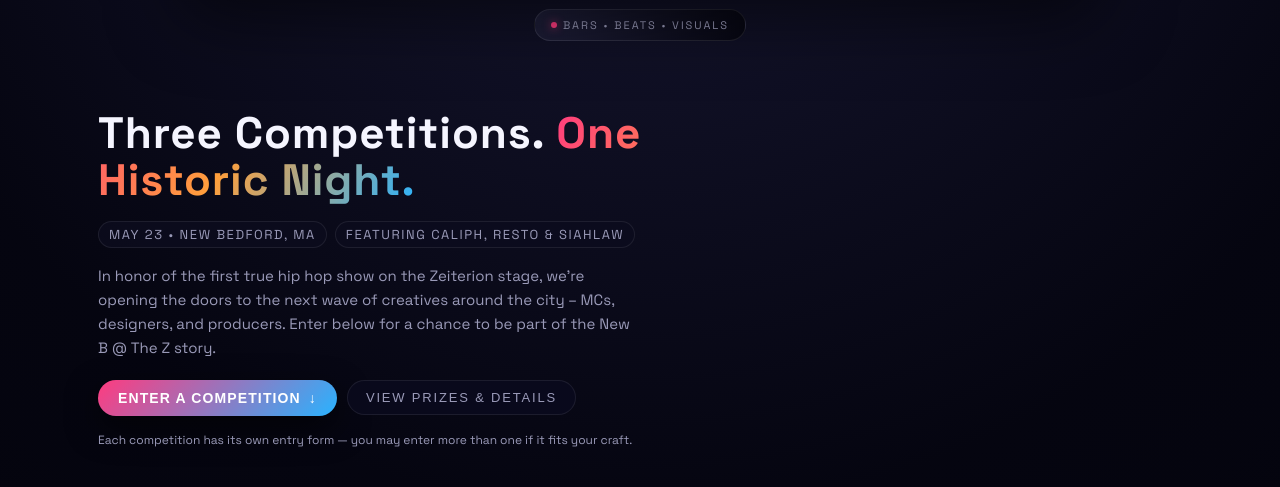
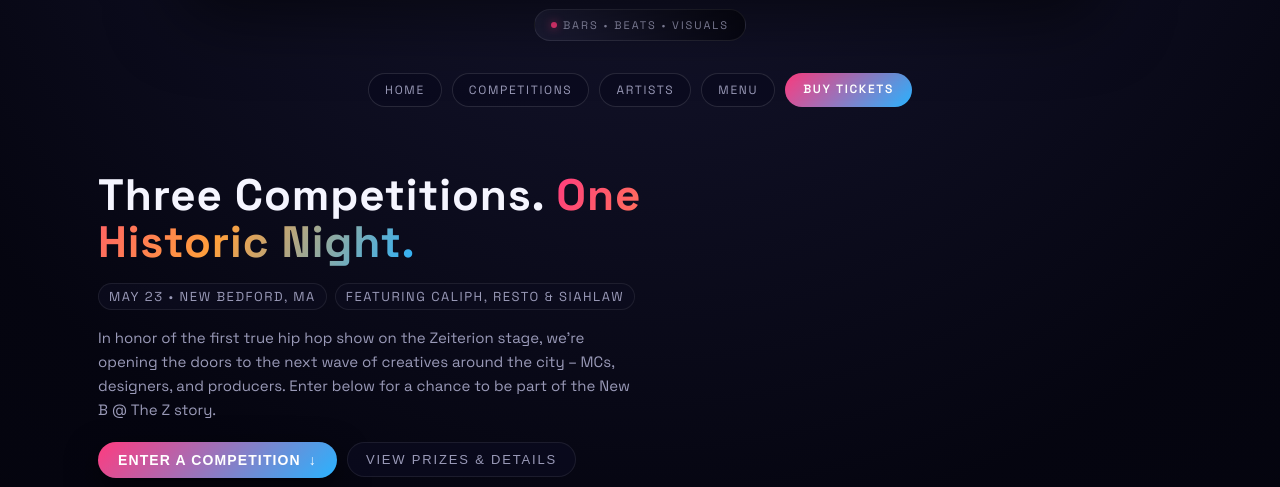
Before and after one commit to caliphsafe/newbatthez, a plain HTML site: page competition.html in a window 1280 px wide. Shown: the part 313-800 px from the top of the page. Drawn offline with Linux system fonts and the light colour scheme.

Commit message:
Update competition.html

```diff
--- a/competition.html
+++ b/competition.html
@@ -520,6 +520,51 @@
     .footer-links { display: flex; flex-wrap: wrap; gap: 10px; }
     .footer-links a { color: var(--muted); }
     .footer-links a:hover { color: var(--text); }
+
+  .main-nav{
+display:flex;
+flex-wrap:wrap;
+justify-content:center;
+gap:10px;
+margin-bottom:28px;
+}
+
+.nav-link{
+padding:8px 16px;
+border-radius:999px;
+font-size:12px;
+letter-spacing:.14em;
+text-transform:uppercase;
+border:1px solid rgba(255,255,255,0.12);
+background:rgba(10,10,30,0.8);
+color:var(--muted);
+transition:all .18s ease;
+}
+
+.nav-link:hover{
+background:rgba(20,20,50,0.95);
+border-color:rgba(255,255,255,0.3);
+color:var(--text);
+transform:translateY(-1px);
+}
+
+.nav-ticket{
+padding:8px 18px;
+border-radius:999px;
+font-size:12px;
+letter-spacing:.14em;
+text-transform:uppercase;
+background:linear-gradient(135deg,var(--accent),var(--accent-blue));
+border:none;
+color:white;
+font-weight:600;
+transition:transform .18s ease;
+}
+
+.nav-ticket:hover{
+transform:translateY(-1px);
+}
+
   </style>
 </head>
 
@@ -536,7 +581,23 @@
         <span>Bars • Beats • Visuals</span>
       </div>
     </header>
+<nav class="main-nav">
 
+<a href="index.html" class="nav-link">Home</a>
+
+<a href="competition.html" class="nav-link">Competitions</a>
+
+<a href="artists.html" class="nav-link">Artists</a>
+
+<a href="menu.html" class="nav-link">Menu</a>
+
+<a href="https://zeiterion.org/events/new-b-at-the-z"
+   class="nav-ticket"
+   target="_blank">
+Buy Tickets
+</a>
+
+</nav>
     <section class="hero">
       <div>
         <h1 class="hero-main-title">
```
